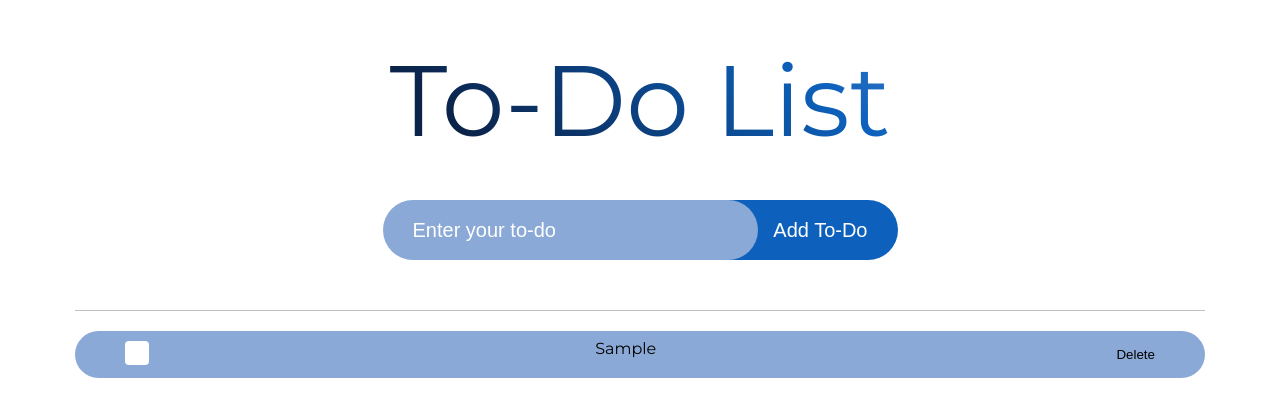
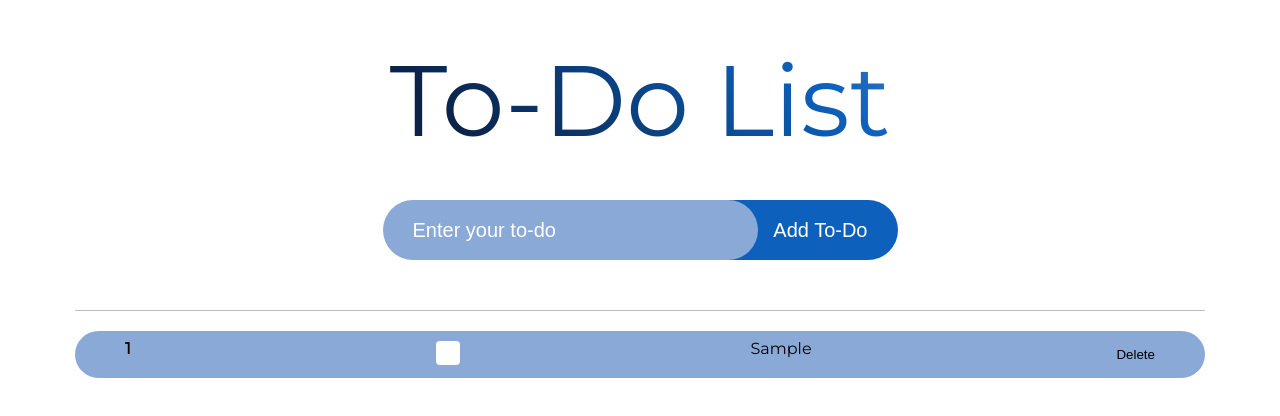
Before and after one commit to RikDeadok/OptimaxDev_test, a React (Create React App) app in the folder client/: page / in a window 1280 px wide. Both pictures are taken after typing "Sample" into the empty fields and a click on the button "Add To-Do". Shown: the top 416 px of the page. Built offline with nearby package versions, Linux system fonts and the light colour scheme.

Commit message:
add contex and some fix code

```diff
--- a/client/src/App.js
+++ b/client/src/App.js
@@ -1,9 +1,10 @@
-import { useState, useEffect } from 'react'
-import List from './components/List/List'
+import { useState, useEffect } from "react"
+import List from "./components/List/List"
+import Context from "./context"
 
 function App() {
 
-  const [userInput, setUserInput] = useState('')
+  const [userInput, setUserInput] = useState("")
   const [todos, setTodos] = useState([])
 
   //Получить данные из localstorage
@@ -30,9 +31,13 @@ function App() {
       setUserInput("")
     }
   }
+  const removeTodo = (index) => {
+    setTodos(todos.filter(todo => todo.id !== index))
+    console.log(index)
+  }
 
   return (
-    <div className="App">
+    <Context.Provider value={{ removeTodo }}>
       <div className="wrapper">
         <div className="content">
           <div className="container">
@@ -55,7 +60,7 @@ function App() {
           </div>
         </div>
       </div>
-    </div>
+    </Context.Provider>
   );
 }
 
--- a/client/src/components/List/List.jsx
+++ b/client/src/components/List/List.jsx
@@ -3,8 +3,8 @@ import ListItem from "../ListItem/ListItem";
 const List = ({ list }) => {
   return (
     <ul className="todo-list">
-      {list.map((item) => (
-        <ListItem todo={item} />
+      {list.map((item, index) => (
+        <ListItem todo={item} index={index} />
       ))}
     </ul>
   );
--- a/client/src/components/ListItem/ListItem.jsx
+++ b/client/src/components/ListItem/ListItem.jsx
@@ -1,16 +1,21 @@
+import { useContext } from "react"
 import "./ListItem.css"
+import Context from "../../context";
 
-const ListItem = ({ todo }) => {
+const ListItem = ({ todo, index }) => {
+  const { removeTodo } = useContext(Context)
+
   return (
     <li className="todo-item">
+      <strong>{index + 1}</strong>
       <div className="todo-item__checkbox">
-          <input className="checkbox__input" type="checkbox" id="{todo}" name="{todo}"/>
-          <label className="checkbox__label" for="{todo}"></label>
+        <input className="checkbox__input" type="checkbox" id={index} name={index} />
+        <label className="checkbox__label" for={index}></label>
       </div>
       <div className="todo-item__todo">
         {todo}
       </div>
-        <button className="todo-item__btn">Delete</button>
+      <button className="todo-item__btn" onClick={() => removeTodo(index)}>Delete</button>
     </li>
   );
 };
--- /dev/null
+++ b/client/src/context.js
@@ -0,0 +1,5 @@
+import React from "react"
+
+const Context = React.createContext()
+
+export default Context
```
Lines whose indentation alone changed are shown as unchanged.
